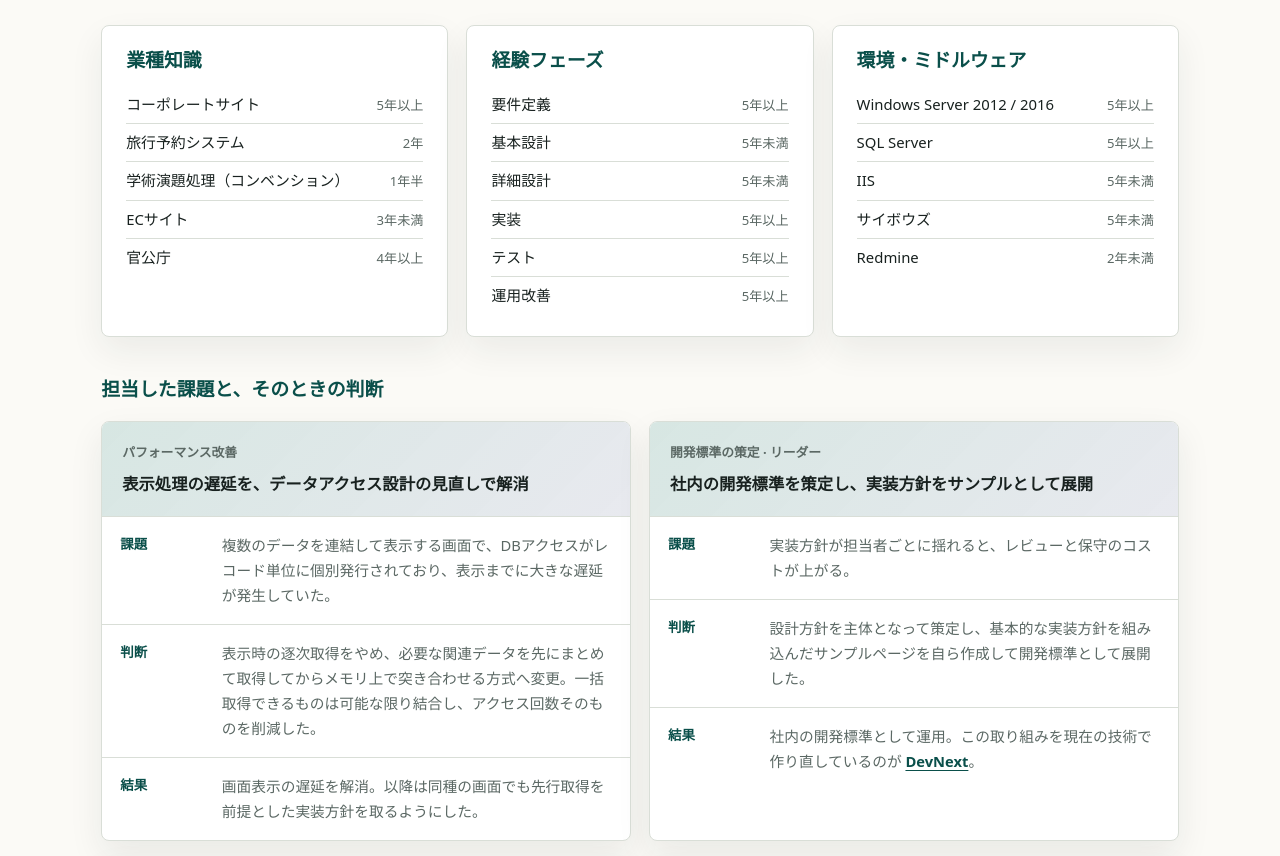
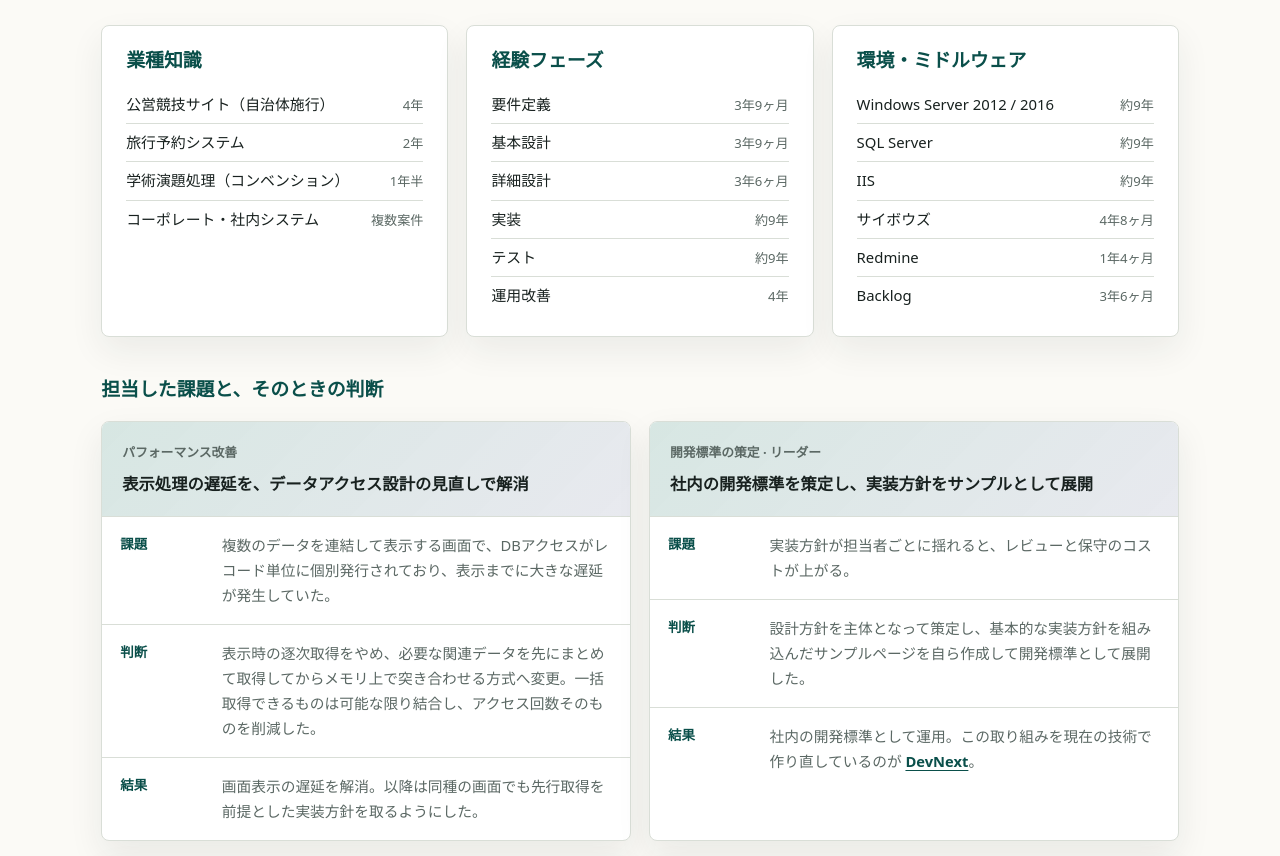
Before and after one commit to harness17/portfolio-ai-evidence, a plain HTML site: page index.html in a window 1280 px wide. Shown: the part 1576-2432 px from the top of the page. Drawn offline with Linux system fonts and the light colour scheme.

Commit message:
fix: 業務経験の年数を実プロジェクト期間に合わせて修正
業種知識・経験フェーズ・環境の年数は doda スキルシート由来で、職務経歴書には
SQL Server の1行を除き年数の記載がなかった。裏付けの取れない数値を実態に置き換える。

- 業種知識: 「官公庁」→「公営競技サイト（自治体施行）」（実体はボートレース場の
  サイト・管理画面。中央省庁・自治体基幹系と誤解される表記を避ける）
- 業種知識: 裏付けのない「ECサイト 3年未満」を削除。コーポレートは年数を出さず
  「複数案件」に（職務経歴書は「複数担当（各案件2〜3ヶ月サイクル）」のみ）
- 経験フェーズ: 各プロジェクトの担当フェーズ期間の積み上げに変更
  （要件定義・基本設計 3年9ヶ月 = 旅行予約2年 + 演題1年半 + 下関3ヶ月）
- 環境: Windows Server / SQL Server / IIS を在籍全期間の約9年に。Redmine は
  導入から退社までの1年4ヶ月。Backlog（旅行予約・演題で使用）を追加

合計は15.5年から実態に整合する値になり、職務要約の「約9年」と矛盾しなくなる。

Co-Authored-By: Claude Opus 5 <noreply@anthropic.com>

```diff
--- a/index.html
+++ b/index.html
@@ -97,32 +97,32 @@
           <div class="panel">
             <h3>業種知識</h3>
             <ul class="exp-list">
-              <li><span class="exp-name">コーポレートサイト</span><span class="exp-years">5年以上</span></li>
+              <li><span class="exp-name">公営競技サイト（自治体施行）</span><span class="exp-years">4年</span></li>
               <li><span class="exp-name">旅行予約システム</span><span class="exp-years">2年</span></li>
               <li><span class="exp-name">学術演題処理（コンベンション）</span><span class="exp-years">1年半</span></li>
-              <li><span class="exp-name">ECサイト</span><span class="exp-years">3年未満</span></li>
-              <li><span class="exp-name">官公庁</span><span class="exp-years">4年以上</span></li>
+              <li><span class="exp-name">コーポレート・社内システム</span><span class="exp-years">複数案件</span></li>
             </ul>
           </div>
           <div class="panel">
             <h3>経験フェーズ</h3>
             <ul class="exp-list">
-              <li><span class="exp-name">要件定義</span><span class="exp-years">5年以上</span></li>
-              <li><span class="exp-name">基本設計</span><span class="exp-years">5年未満</span></li>
-              <li><span class="exp-name">詳細設計</span><span class="exp-years">5年未満</span></li>
-              <li><span class="exp-name">実装</span><span class="exp-years">5年以上</span></li>
-              <li><span class="exp-name">テスト</span><span class="exp-years">5年以上</span></li>
-              <li><span class="exp-name">運用改善</span><span class="exp-years">5年以上</span></li>
+              <li><span class="exp-name">要件定義</span><span class="exp-years">3年9ヶ月</span></li>
+              <li><span class="exp-name">基本設計</span><span class="exp-years">3年9ヶ月</span></li>
+              <li><span class="exp-name">詳細設計</span><span class="exp-years">3年6ヶ月</span></li>
+              <li><span class="exp-name">実装</span><span class="exp-years">約9年</span></li>
+              <li><span class="exp-name">テスト</span><span class="exp-years">約9年</span></li>
+              <li><span class="exp-name">運用改善</span><span class="exp-years">4年</span></li>
             </ul>
           </div>
           <div class="panel">
             <h3>環境・ミドルウェア</h3>
             <ul class="exp-list">
-              <li><span class="exp-name">Windows Server 2012 / 2016</span><span class="exp-years">5年以上</span></li>
-              <li><span class="exp-name">SQL Server</span><span class="exp-years">5年以上</span></li>
-              <li><span class="exp-name">IIS</span><span class="exp-years">5年未満</span></li>
-              <li><span class="exp-name">サイボウズ</span><span class="exp-years">5年未満</span></li>
-              <li><span class="exp-name">Redmine</span><span class="exp-years">2年未満</span></li>
+              <li><span class="exp-name">Windows Server 2012 / 2016</span><span class="exp-years">約9年</span></li>
+              <li><span class="exp-name">SQL Server</span><span class="exp-years">約9年</span></li>
+              <li><span class="exp-name">IIS</span><span class="exp-years">約9年</span></li>
+              <li><span class="exp-name">サイボウズ</span><span class="exp-years">4年8ヶ月</span></li>
+              <li><span class="exp-name">Redmine</span><span class="exp-years">1年4ヶ月</span></li>
+              <li><span class="exp-name">Backlog</span><span class="exp-years">3年6ヶ月</span></li>
             </ul>
           </div>
         </div>
```
Also changed, not shown: 1 other file.
